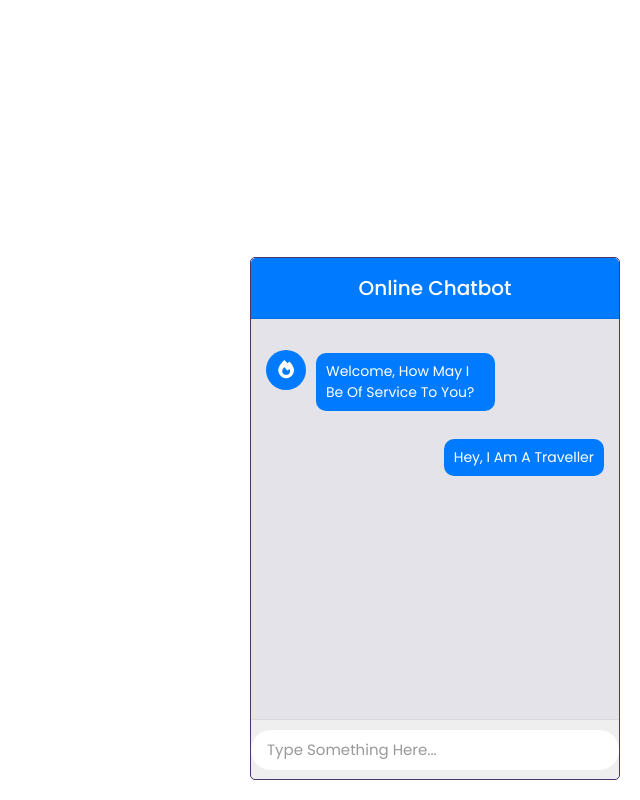
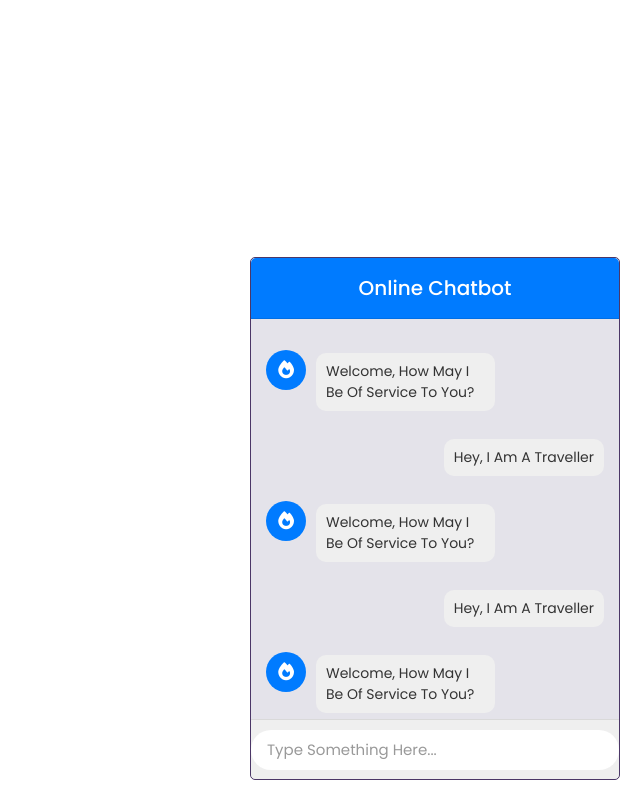
Before and after one commit to Mrcream007/Port1, a PHP site: page /bot.php in a window 1280 px wide. Shown: the whole page, without its empty margins (640-1280 px from the left). Run offline with PHP 8.4, Linux system fonts and the light colour scheme; some libraries are stand-ins or nearby versions.

Commit message:
chatbot php

```diff
--- a/bot.php
+++ b/bot.php
@@ -29,6 +29,36 @@
                     <p>Hey, I am a traveller</p>
                 </div>
             </div>
+
+            <div class="bot-inbox inbox">
+                <div class="icon">
+                <i class='fas fa-fire'></i>
+                </div>
+                <div class="msg-header">
+                    <p>Welcome, how may I be of service to you?</p>
+                </div>
+            </div>
+
+            <div class="user-inbox inbox">
+                <div class="msg-header">
+                    <p>Hey, I am a traveller</p>
+                </div>
+            </div>
+
+            <div class="bot-inbox inbox">
+                <div class="icon">
+                <i class='fas fa-fire'></i>
+                </div>
+                <div class="msg-header">
+                    <p>Welcome, how may I be of service to you?</p>
+                </div>
+            </div>
+
+            <div class="user-inbox inbox">
+                <div class="msg-header">
+                    <p>Hey, I am a traveller</p>
+                </div>
+            </div>
         </div>
         <div class="typing-field">
             <div class="input-data">
--- a/css/style2.css
+++ b/css/style2.css
@@ -14,6 +14,23 @@ html, body{
     display: grid;
     height: 100%;
     place-items: center;
+}
+
+::-webkit-scrollbar{
+    width: 3px;
+    border-radius: 25px;
+}
+
+::-webkit-scrollbar-track{
+    background: #f1f1f1;
+}
+
+::-webkit-scrollbar-thumb{
+    background: #ddd;
+}
+
+::-webkit-scrollbar-thumb:hover{
+    background: #ccc;
 }
 
 .wrapper{
@@ -90,6 +107,11 @@ html, body{
     font-size: 14px;
 }
 
+.wrapper .form .msg-header p{
+    color: #333;
+    background: #efefef;
+}
+
 /* focusing on the user chatbox */
 .wrapper .typing-field{
     display: flex;
--- a/searchstories.php
+++ b/searchstories.php
@@ -37,7 +37,7 @@ if (isset($_SESSION['brend_id'])) {
   <script src="https://cdn.jsdelivr.net/npm/popper.js@1.16.1/dist/umd/popper.min.js"></script>
   <script src="https://cdn.jsdelivr.net/npm/bootstrap@4.6.2/dist/js/bootstrap.bundle.min.js"></script>
 
-  <link rel="stylesheet" href="assets/css/search1.css">
+  <link rel="stylesheet" href="css/style1.css">
   <!--<link rel="stylesheet" href="css/style.css">-->
 
   <link rel="stylesheet" href="/assets/css/unsemantic-grid-responsive-tablet.css">
@@ -128,5 +128,6 @@ else:
     </div>
 
     <a href="homepage1.php">Homepage</a>
+
 </body>
 </html>
```
Also changed, not shown: css/style1.css (+91 -0 lines), css/style.css (line endings or trailing spaces).
